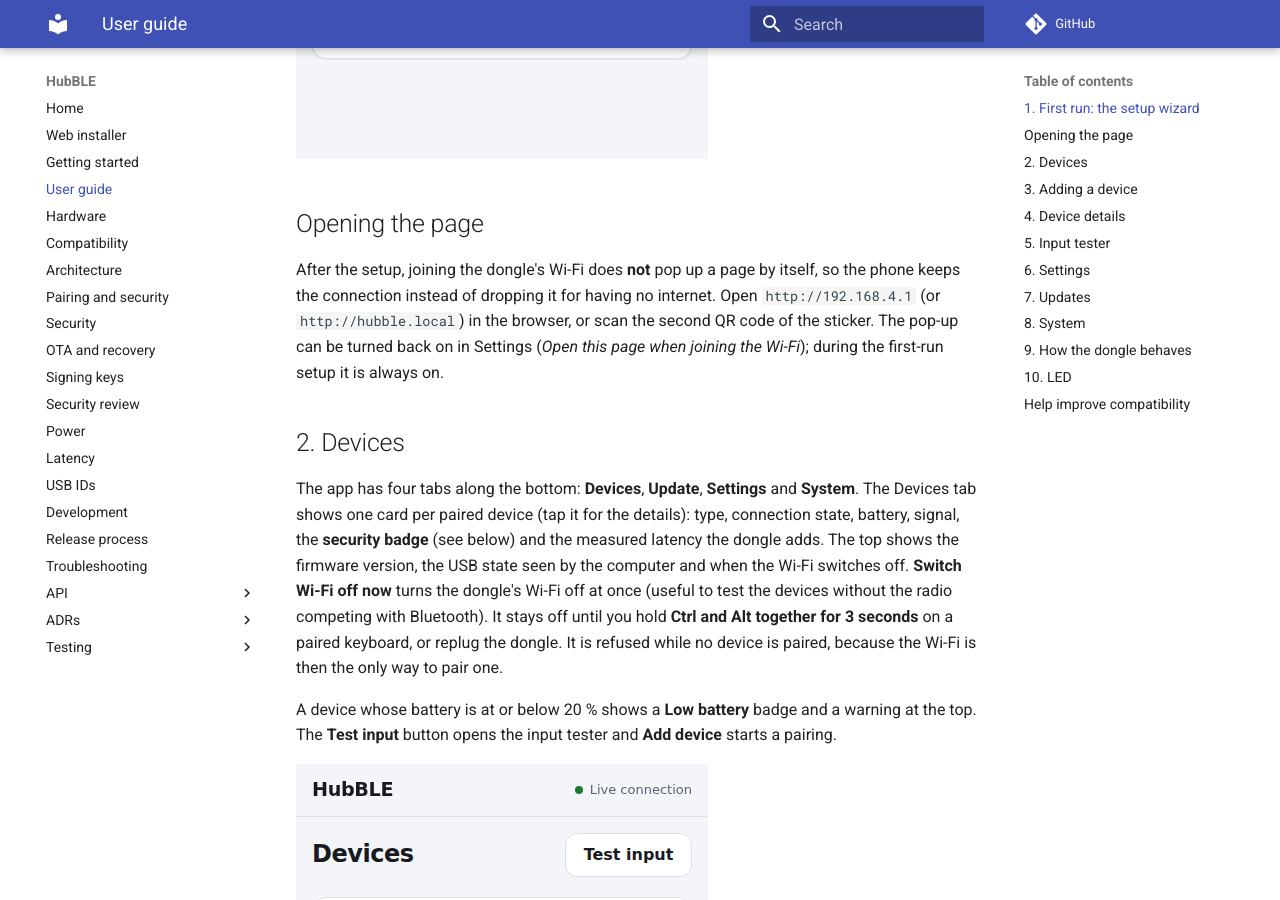
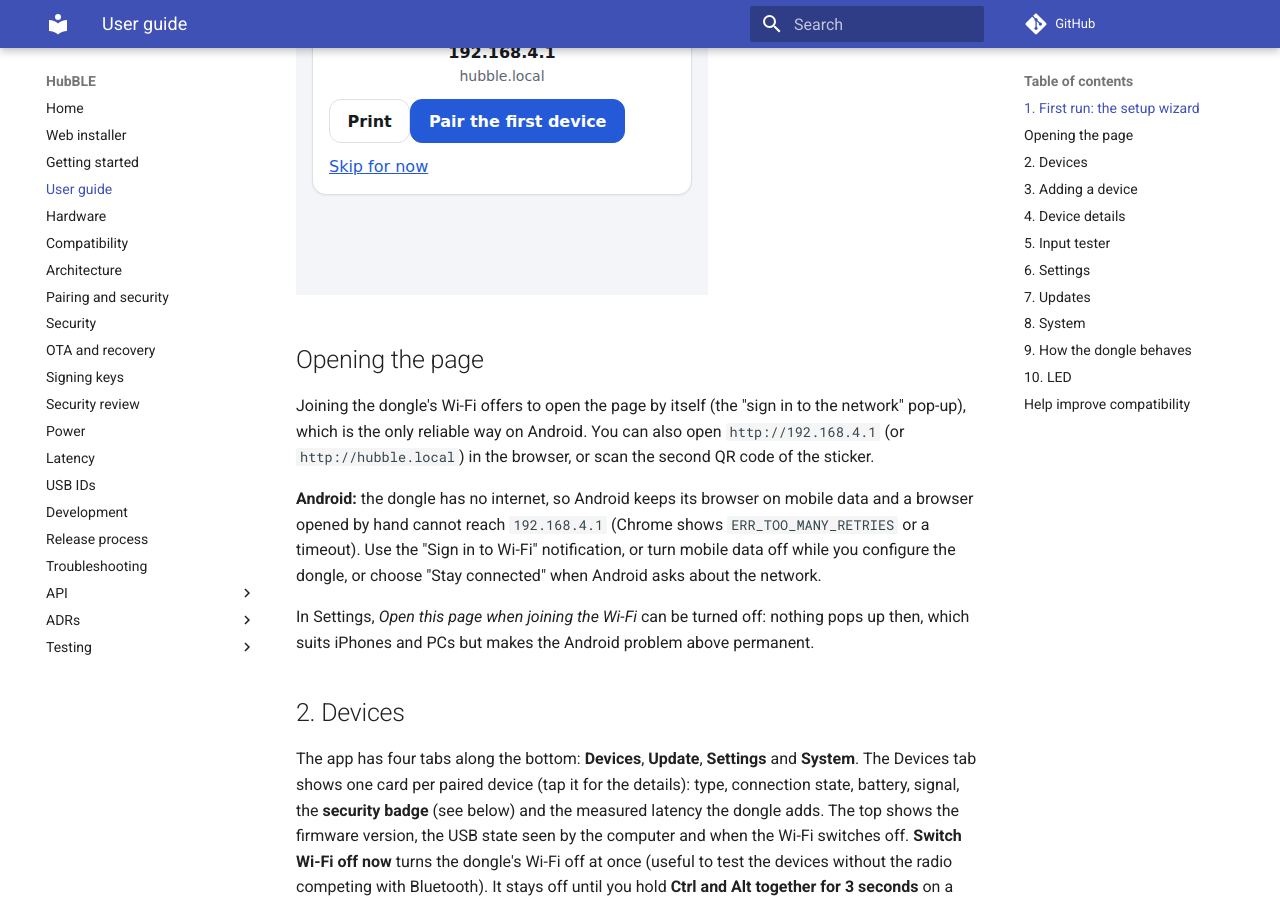
Before and after one commit to wildzer0/HubBLE, an MkDocs documentation site: the page built from docs/user-guide.md, in a window 1280 px wide and 900 px high, scrolled down 2249 px. Built offline with MkDocs 1.6.1 and Material for MkDocs 9.7.7, drawn with Linux system fonts in a browser that asks for light colours; comment, search, counter and statistics services are not loaded.

Commit message:
fix(portal): pop-up is the default again (quiet mode breaks Android browsers); document the caveat
Co-Authored-By: Claude Sonnet 5.5 <noreply@anthropic.com>

```diff
--- a/docs/user-guide.md
+++ b/docs/user-guide.md
@@ -18,10 +18,16 @@ it on the dongle (the password is only in the code, not written anywhere else).
 
 ## Opening the page
 
-After the setup, joining the dongle's Wi-Fi does **not** pop up a page by itself, so the phone keeps the connection
-instead of dropping it for having no internet. Open `http://192.168.4.1` (or `http://hubble.local`) in the browser, or scan
-the second QR code of the sticker. The pop-up can be turned back on in Settings (*Open this page when joining the Wi-Fi*);
-during the first-run setup it is always on.
+Joining the dongle's Wi-Fi offers to open the page by itself (the "sign in to the network" pop-up), which is the only
+reliable way on Android. You can also open `http://192.168.4.1` (or `http://hubble.local`) in the browser, or scan the second
+QR code of the sticker.
+
+**Android:** the dongle has no internet, so Android keeps its browser on mobile data and a browser opened by hand cannot
+reach `192.168.4.1` (Chrome shows `ERR_TOO_MANY_RETRIES` or a timeout). Use the "Sign in to Wi-Fi" notification, or turn mobile
+data off while you configure the dongle, or choose "Stay connected" when Android asks about the network.
+
+In Settings, *Open this page when joining the Wi-Fi* can be turned off: nothing pops up then, which suits iPhones and PCs
+but makes the Android problem above permanent.
 
 ## 2. Devices
 
```
Also changed, not shown: CHANGELOG.md (+7 -0 lines), docs/troubleshooting.md (+4 -0 lines), docs/img/device-detail.png, docs/img/settings-wifi.png, docs/img/settings.png, docs/img/setup-sticker.png, 8 other files.
